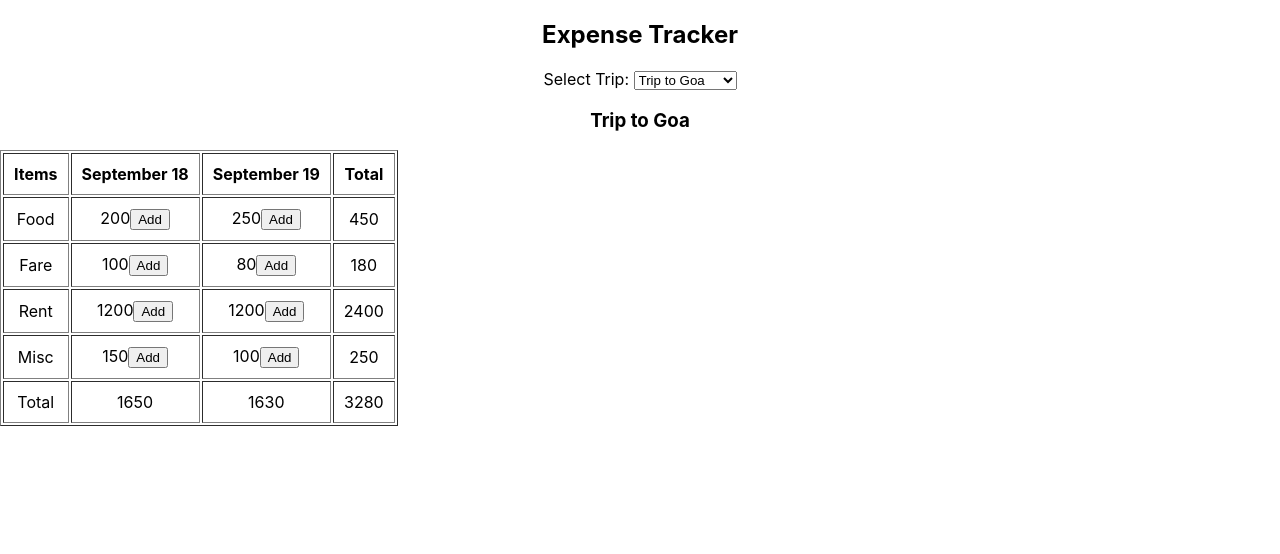
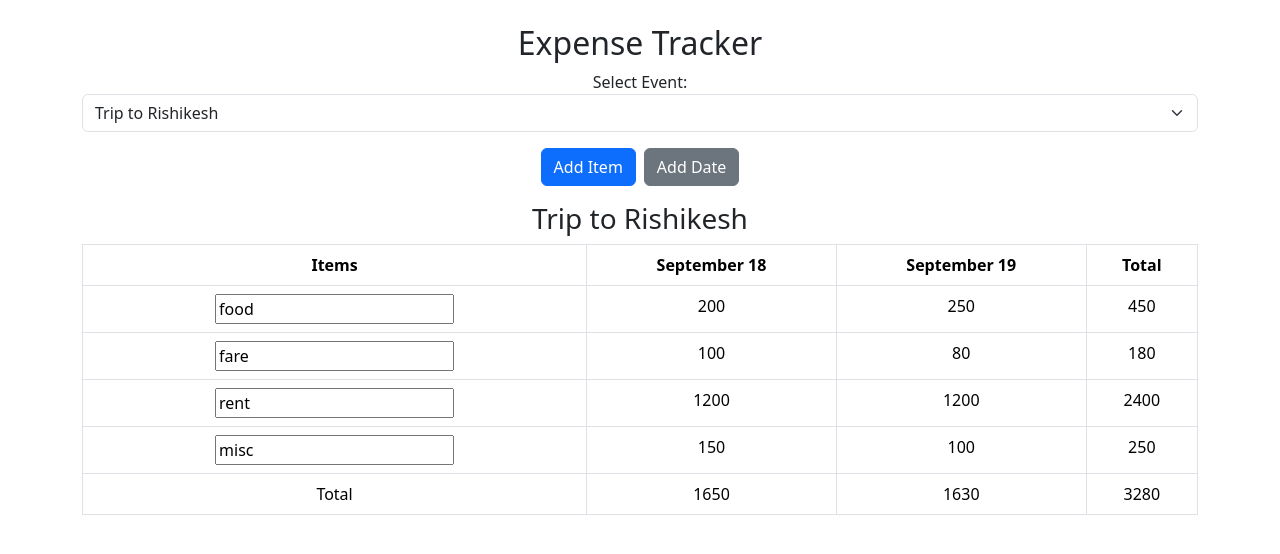
Before and after one commit to akkunirwal/expense-tracker, a React (Create React App) app: page / in a window 1280 px wide. Shown: the top 554 px of the page. Built offline with nearby package versions, Linux system fonts and the light colour scheme.

Commit message:
added new buttons

```diff
--- a/package.json
+++ b/package.json
@@ -7,6 +7,7 @@
     "@testing-library/jest-dom": "^5.17.0",
     "@testing-library/react": "^13.4.0",
     "@testing-library/user-event": "^13.5.0",
+    "bootstrap": "^5.3.3",
     "react": "^18.3.1",
     "react-dom": "^18.3.1",
     "react-scripts": "5.0.1",
--- a/src/App.js
+++ b/src/App.js
@@ -1,4 +1,5 @@
 import './App.css';
+import 'bootstrap/dist/css/bootstrap.min.css';
 import ExpenseTracker from './Components/ExpenseTracker';
 
 function App() {
--- a/src/Components/ExpenseTracker.js
+++ b/src/Components/ExpenseTracker.js
@@ -1,10 +1,11 @@
-import React, { useState } from 'react';
+import React, { useState, useEffect } from 'react';
+import 'bootstrap/dist/css/bootstrap.min.css';
 
 // Mock data
 const initialData = {
 	"trips": [
 		{
-			"tripName": "Trip to Goa",
+			"tripName": "Trip to Rishikesh",
 			"expenses": [
 				{
 					"date": "2024-09-18",
@@ -59,27 +60,40 @@ const formatDate = (dateString) => {
 };
 
 const ExpenseTracker = () => {
-	const [trips, setTrips] = useState(initialData.trips);
+	const [trips, setTrips] = useState(() => {
+		const savedTrips = localStorage.getItem('trips');
+		return savedTrips ? JSON.parse(savedTrips) : initialData.trips;
+	});
+
 	const [selectedTrip, setSelectedTrip] = useState(trips[0]);
-	const [isModalOpen, setIsModalOpen] = useState(false);
-	const [modalData, setModalData] = useState({ dateIndex: 0, category: "", value: 0 });
+	const [isExpenseModalOpen, setIsExpenseModalOpen] = useState(false);
+	const [isAddItemModalOpen, setIsAddItemModalOpen] = useState(false);
+	const [isAddDateModalOpen, setIsAddDateModalOpen] = useState(false);
+	const [modalData, setModalData] = useState({ dateIndex: 0, category: "", currentValue: 0, addValue: 0 });
+	const [newItem, setNewItem] = useState("");
+	const [newDate, setNewDate] = useState("");
+
+	useEffect(() => {
+		localStorage.setItem('trips', JSON.stringify(trips));
+	}, [trips]);
 
 	const handleTripChange = (e) => {
 		const trip = trips.find(t => t.tripName === e.target.value);
 		setSelectedTrip(trip);
 	};
 
-	const handleOpenModal = (dateIndex, category) => {
-		setModalData({ dateIndex, category, value: 0 });
-		setIsModalOpen(true);
+	const handleOpenExpenseModal = (dateIndex, category) => {
+		const currentValue = selectedTrip.expenses[dateIndex].categories[category];
+		setModalData({ dateIndex, category, currentValue, addValue: 0 });
+		setIsExpenseModalOpen(true);
 	};
 
-	const handleCloseModal = () => {
-		setIsModalOpen(false);
+	const handleCloseExpenseModal = () => {
+		setIsExpenseModalOpen(false);
 	};
 
-	const handleExpenseChange = (e) => {
-		setModalData({ ...modalData, value: e.target.value });
+	const handleAddValueChange = (e) => {
+		setModalData({ ...modalData, addValue: e.target.value });
 	};
 
 	const handleSubmitExpense = () => {
@@ -91,7 +105,7 @@ const ExpenseTracker = () => {
 							...expense,
 							categories: {
 								...expense.categories,
-								[modalData.category]: expense.categories[modalData.category] + Number(modalData.value)
+								[modalData.category]: modalData.currentValue + Number(modalData.addValue)
 							}
 						};
 					}
@@ -103,11 +117,45 @@ const ExpenseTracker = () => {
 		});
 
 		setTrips(updatedTrips);
-		setSelectedTrip({ ...selectedTrip, expenses: updatedTrips.find(t => t.tripName === selectedTrip.tripName).expenses });
-		setIsModalOpen(false);  // Close the modal after adding expense
+		setSelectedTrip(updatedTrips.find(t => t.tripName === selectedTrip.tripName));
+		setIsExpenseModalOpen(false);
 	};
 
-	const items = ["food", "fare", "rent", "misc"];
+	const handleItemNameChange = (index, newName) => {
+		const updatedItems = { ...selectedTrip.expenses };
+		const categories = { ...updatedItems[index].categories };
+		const updatedTrip = { ...selectedTrip };
+		updatedTrip.expenses[index].categories[newName] = categories[selectedTrip.expenses[index].categories];
+		delete categories[selectedTrip.expenses[index].categories];
+		setTrips(trips.map(trip => trip.tripName === selectedTrip.tripName ? updatedTrip : trip));
+	};
+
+	const handleAddItem = () => {
+		if (newItem) {
+			const updatedItems = selectedTrip.expenses.map(expense => ({
+				...expense,
+				categories: { ...expense.categories, [newItem]: 0 }
+			}));
+			const updatedTrip = { ...selectedTrip, expenses: updatedItems };
+			setTrips(trips.map(trip => trip.tripName === selectedTrip.tripName ? updatedTrip : trip));
+			setNewItem("");
+			setIsAddItemModalOpen(false);
+		}
+	};
+
+	const handleAddDate = () => {
+		if (newDate) {
+			const newExpense = { date: newDate, categories: { food: 0, fare: 0, rent: 0, misc: 0 } };
+			const updatedExpenses = [...selectedTrip.expenses, newExpense];
+			const updatedTrip = { ...selectedTrip, expenses: updatedExpenses };
+			setTrips(trips.map(trip => trip.tripName === selectedTrip.tripName ? updatedTrip : trip));
+			setSelectedTrip(updatedTrip);
+			setNewDate("");
+			setIsAddDateModalOpen(false);
+		}
+	};
+
+	const items = Object.keys(selectedTrip.expenses[0].categories);
 	const dates = selectedTrip.expenses.map((expense) => formatDate(expense.date));
 
 	const totals = {
@@ -129,19 +177,25 @@ const ExpenseTracker = () => {
 	});
 
 	return (
-		<div>
+		<div className="container mt-4">
 			<h2>Expense Tracker</h2>
+			<div className="mb-3">
+				<label>Select Event: </label>
+				<select className="form-select" onChange={handleTripChange}>
+					{trips.map((trip, index) => (
+						<option key={index} value={trip.tripName}>{trip.tripName}</option>
+					))}
+				</select>
+			</div>
 
-			<label htmlFor="tripSelect">Select Trip: </label>
-			<select id="tripSelect" onChange={handleTripChange}>
-				{trips.map((trip, index) => (
-					<option key={index} value={trip.tripName}>{trip.tripName}</option>
-				))}
-			</select>
+			<div className="mb-3">
+				<button className="btn btn-primary me-2" onClick={() => setIsAddItemModalOpen(true)}>Add Item</button>
+				<button className="btn btn-secondary" onClick={() => setIsAddDateModalOpen(true)}>Add Date</button>
+			</div>
 
 			<h3>{selectedTrip.tripName}</h3>
 
-			<table border="1" cellPadding="10">
+			<table className="table table-bordered">
 				<thead>
 					<tr>
 						<th>Items</th>
@@ -154,11 +208,16 @@ const ExpenseTracker = () => {
 				<tbody>
 					{items.map((item, rowIndex) => (
 						<tr key={rowIndex}>
-							<td>{item.charAt(0).toUpperCase() + item.slice(1)}</td>
+							<td>
+								<input
+									type="text"
+									value={item}
+									onChange={(e) => handleItemNameChange(rowIndex, e.target.value)}
+								/>
+							</td>
 							{selectedTrip.expenses.map((expense, dateIndex) => (
-								<td key={dateIndex}>
+								<td key={dateIndex} onClick={() => handleOpenExpenseModal(dateIndex, item)} style={{ cursor: 'pointer' }}>
 									{expense.categories[item]}
-									<button onClick={() => handleOpenModal(dateIndex, item)}>Add</button>
 								</td>
 							))}
 							<td>{totals.rows[item]}</td>
@@ -176,16 +235,82 @@ const ExpenseTracker = () => {
 				</tfoot>
 			</table>
 
-			{isModalOpen && (
-				<div className="modal" style={{ position: 'fixed', top: '50%', left: '50%', transform: 'translate(-50%, -50%)', padding: '20px', backgroundColor: 'white', border: '1px solid #ccc' }}>
-					<h4>Add Expense for {modalData.category.charAt(0).toUpperCase() + modalData.category.slice(1)}</h4>
-					<label>
-						Amount:
-						<input type="number" value={modalData.value} onChange={handleExpenseChange} />
-					</label>
-					<br />
-					<button onClick={handleSubmitExpense}>Add Expense</button>
-					<button onClick={handleCloseModal}>Cancel</button>
+			{/* Expense Modal */}
+			{isExpenseModalOpen && (
+				<div className="modal fade show" style={{ display: 'block', backgroundColor: 'rgba(0, 0, 0, 0.5)', position: 'fixed', top: 0, left: 0, right: 0, bottom: 0 }}>
+					<div className="modal-dialog">
+						<div className="modal-content">
+							<div className="modal-header">
+								<h5 className="modal-title">Add Expense for {modalData.category.charAt(0).toUpperCase() + modalData.category.slice(1)}</h5>
+								<button type="button" className="btn-close" onClick={handleCloseExpenseModal}></button>
+							</div>
+							<div className="modal-body">
+								<label>Current Value: {modalData.currentValue}</label>
+								<div className="mb-3">
+									<label>Add Value:</label>
+									<input type="number" value={modalData.addValue} onChange={handleAddValueChange} className="form-control" />
+								</div>
+								<label>New Value: {modalData.currentValue + Number(modalData.addValue)}</label>
+							</div>
+							<div className="modal-footer">
+								<button className="btn btn-primary" onClick={handleSubmitExpense}>Update Expense</button>
+								<button className="btn btn-secondary" onClick={handleCloseExpenseModal}>Cancel</button>
+							</div>
+						</div>
+					</div>
+				</div>
+			)}
+
+			{/* Add Item Modal */}
+			{isAddItemModalOpen && (
+				<div className="modal fade show" style={{ display: 'block', backgroundColor: 'rgba(0, 0, 0, 0.5)', position: 'fixed', top: 0, left: 0, right: 0, bottom: 0 }}>
+					<div className="modal-dialog">
+						<div className="modal-content">
+							<div className="modal-header">
+								<h5 className="modal-title">Add New Item</h5>
+								<button type="button" className="btn-close" onClick={() => setIsAddItemModalOpen(false)}></button>
+							</div>
+							<div className="modal-body">
+								<input
+									type="text"
+									value={newItem}
+									onChange={(e) => setNewItem(e.target.value)}
+									placeholder="New Item Name"
+									className="form-control"
+								/>
+							</div>
+							<div className="modal-footer">
+								<button className="btn btn-primary" onClick={handleAddItem}>Add Item</button>
+								<button className="btn btn-secondary" onClick={() => setIsAddItemModalOpen(false)}>Cancel</button>
+							</div>
+						</div>
+					</div>
+				</div>
+			)}
+
+			{/* Add Date Modal */}
+			{isAddDateModalOpen && (
+				<div className="modal fade show" style={{ display: 'block', backgroundColor: 'rgba(0, 0, 0, 0.5)', position: 'fixed', top: 0, left: 0, right: 0, bottom: 0 }}>
+					<div className="modal-dialog">
+						<div className="modal-content">
+							<div className="modal-header">
+								<h5 className="modal-title">Add New Date</h5>
+								<button type="button" className="btn-close" onClick={() => setIsAddDateModalOpen(false)}></button>
+							</div>
+							<div className="modal-body">
+								<input
+									type="date"
+									value={newDate}
+									onChange={(e) => setNewDate(e.target.value)}
+									className="form-control"
+								/>
+							</div>
+							<div className="modal-footer">
+								<button className="btn btn-primary" onClick={handleAddDate}>Add Date</button>
+								<button className="btn btn-secondary" onClick={() => setIsAddDateModalOpen(false)}>Cancel</button>
+							</div>
+						</div>
+					</div>
 				</div>
 			)}
 		</div>
```
Also changed, not shown: src/Components/ExpenseData.js (+24 -9 lines), src/Components/ExpenseTracker.css (added), 1 other file (tests, documents, lock files or other folders).
